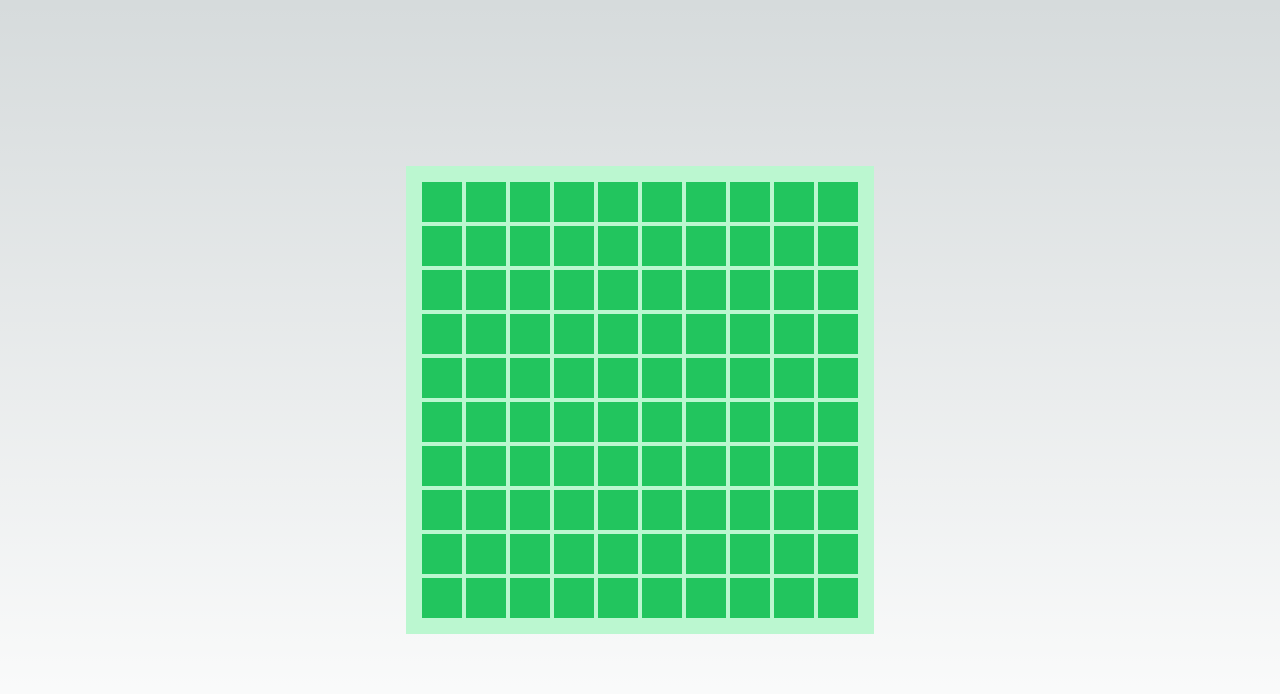
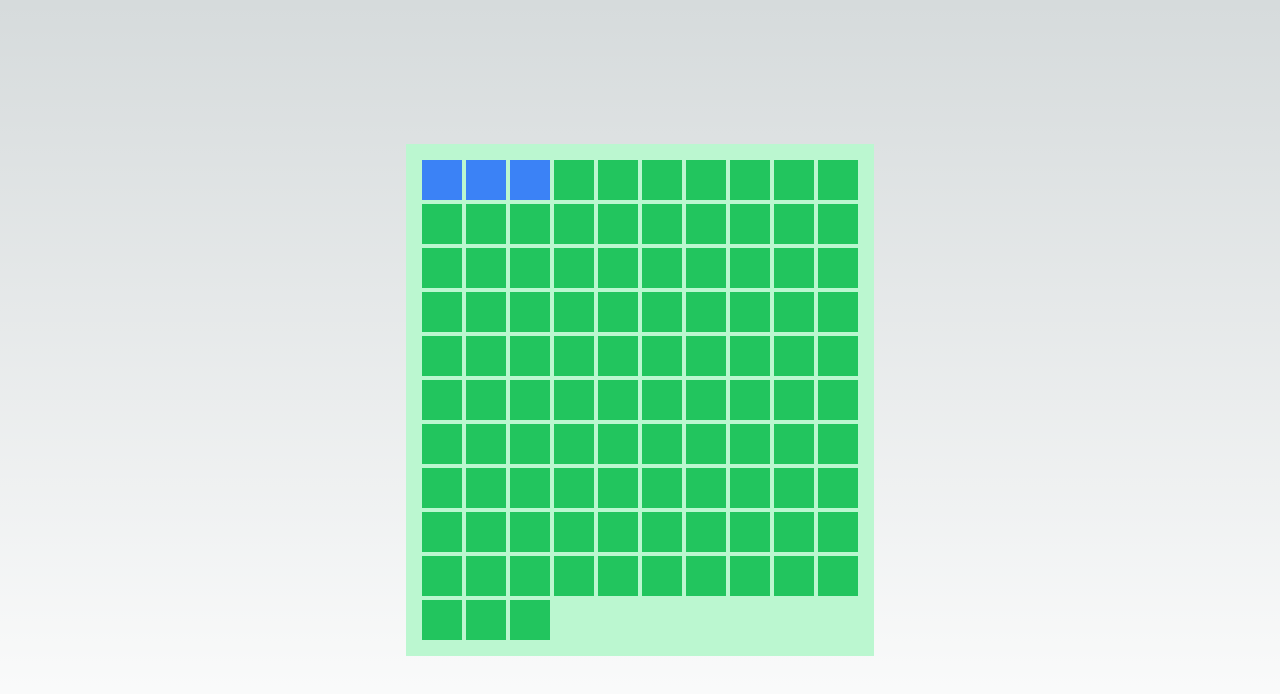
Before and after one commit to Pieter1821/Snake_Game, a Next.js app: page / in a window 1280 px wide. Shown: the top 694 px of the page. Built offline with nearby package versions, Linux system fonts and the light colour scheme.

Commit message:
created the snake component and styled it to fit the board

```diff
--- a/app/components/gameboard/page.jsx
+++ b/app/components/gameboard/page.jsx
@@ -1,5 +1,6 @@
 'use client';
-const BOARD_SIZE = 10;
+import Snake from "../snake/page";
+export const BOARD_SIZE = 10;
 
 let board;
 
@@ -16,6 +17,7 @@ const GameBoard = () => {
   return (
     <div className="game-board bg-green-200 p-4">
       <div className="grid grid-cols-10 gap-1">
+        <Snake />
         {board.map((row, i) => row.map((cell, j) => <div key={`${i}-${j}`} className="w-10 h-10 bg-green-500" />))}
       </div>
     </div>
--- /dev/null
+++ b/app/components/snake/page.jsx
@@ -0,0 +1,23 @@
+"use client"
+import { useState } from 'react';
+import { BOARD_SIZE } from '../gameboard/page';
+
+const INITIAL_SNAKE_LENGTH = 3;
+
+const Snake = () => {
+  const [snakeSegments, setSnakeSegments] = useState(() =>
+    Array.from({ length: INITIAL_SNAKE_LENGTH }, (_, i) => ({
+      x: Math.floor(BOARD_SIZE / 2),
+      y: Math.floor(BOARD_SIZE / 2) + i,
+    }))
+  );
+
+  return (
+    <>
+      {snakeSegments.map((segment, index) => (
+        <div key={index} className="snake-segment w-10 h-10 bg-blue-500"></div>
+      ))}
+    </>
+  );
+};
+export default Snake;
--- a/app/page.jsx
+++ b/app/page.jsx
@@ -1,4 +1,6 @@
 import GameBoard from "./components/gameboard/page";
+import Snake from "./components/snake/page"
+
 
 const HomePage = () => {
   return (
```
